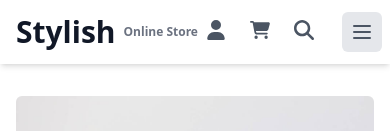
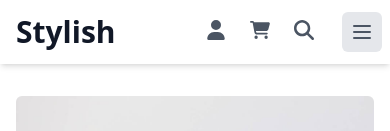
Before and after one commit to AbdullahSadaqat/stylish-online-store, a React (Create React App) app: page / in a window 390 px wide. Shown: the top 131 px of the page. Built offline with nearby package versions, Linux system fonts and the light colour scheme.

Commit message:
Update Navbar

```diff
--- a/src/components/Navbar.jsx
+++ b/src/components/Navbar.jsx
@@ -12,7 +12,7 @@ const Navbar = () => {
       <div className="max-w-7xl mx-auto px-4 sm:px-6 lg:px-8">
         <div className="flex justify-between h-16">
           <div className='flex-shrink-0 flex items-center'>
-            <Link to="/" className="text-3xl font-bold text-gray-900 flex-shrink-0 flex items-center">Stylish <span className="text-xs ml-2 text-gray-500">Online Store</span></Link>
+            <Link to="/" className="text-3xl font-bold text-gray-900 flex-shrink-0 flex items-center">Stylish <span className="text-xs ml-2 text-gray-500 hidden lg:inline">Online Store</span></Link>
           </div>
 
           <div className='flex items-center gap-7'>
```
